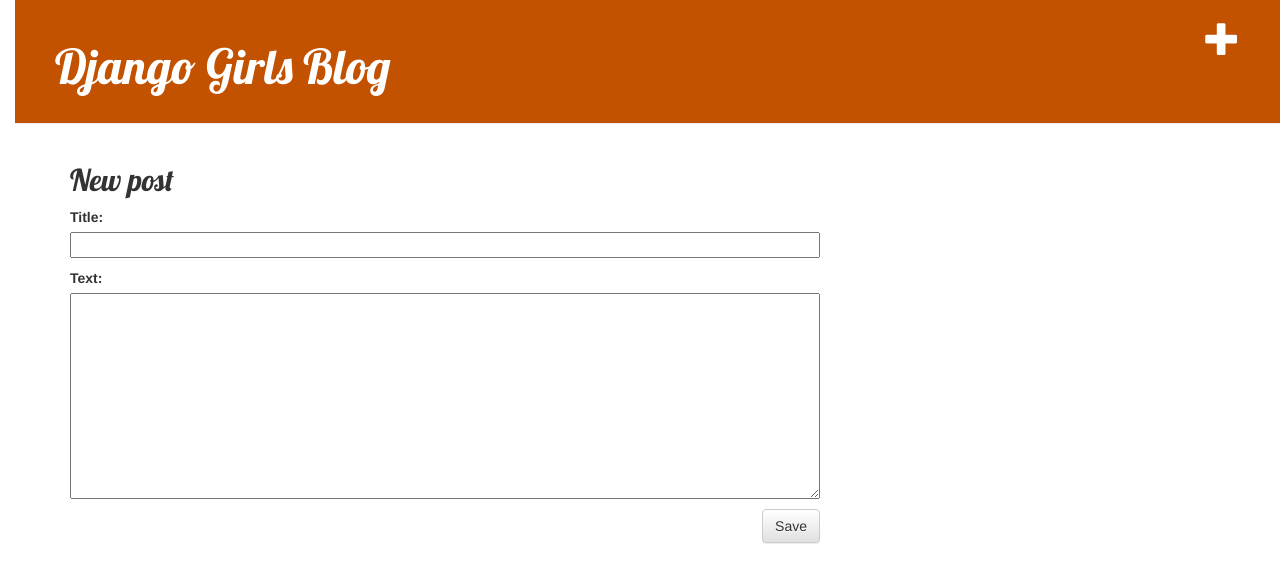
After one commit to RYgithub1/djangoGate_v5_dgirls, a Django app: page /post/new/ in a window 1280 px wide. The commit adds this page. Shown: the top 583 px of the page. Run offline with Django 3.2, Linux system fonts and the light colour scheme; some libraries are stand-ins or nearby versions.

Commit message:
extends_app_and_make_button

```diff
--- /dev/null
+++ b/blog/forms.py
@@ -0,0 +1,15 @@
+from django import forms
+
+from .models import Post
+
+
+# フォーム名をPostForm。Djangoのform認識のためにforms.ModelForm
+class PostForm(forms.ModelForm):
+
+    class Meta:
+        # フォームのモデル指定
+        model = Post
+        # フォームの記入欄情報をfieldsに
+        fields = ('title', 'text',)
+        # author は現在ログインしている人（自分自身）
+        # created_date は（コードによって）自動的に記事を書いた日時が設定
--- a/blog/templates/blog/base.html
+++ b/blog/templates/blog/base.html
@@ -20,6 +20,10 @@
 
   <body>
     <div class="page-header">
+      <!-- フォーム用のビューpost_newを指定して呼び出す -->
+      <a href="{% url 'post_new' %}" class="top-menu"
+        ><span class="glyphicon glyphicon-plus"></span
+      ></a>
       <h1><a href="/">Django Girls Blog</a></h1>
     </div>
     <div class="content container">
--- /dev/null
+++ b/blog/templates/blog/post_edit.html
@@ -0,0 +1,8 @@
+{% extends 'blog/base.html' %} {% block content %}
+<h2>New post</h2>
+<form method="POST" class="post-form">
+  <!-- form.as_p はフォームの表示 -->
+  {% csrf_token %} {{ form.as_p }}
+  <button type="submit" class="save btn btn-default">Save</button>
+</form>
+{% endblock %}
--- a/blog/templates/blog/post_list.html
+++ b/blog/templates/blog/post_list.html
@@ -4,6 +4,7 @@
     <p>published: {{ post.published_date }}</p>
   </div>
 
+  <!-- 下記はblog/urls.pyの、name=post_detail のURLを待ち受ける事を意味 -->
   <h2><a href="{% url 'post_detail' pk=post.pk %}">{{ post.title }}</a></h2>
 
   <p>{{ post.text|linebreaksbr }}</p>
--- a/blog/urls.py
+++ b/blog/urls.py
@@ -6,5 +6,8 @@
     # name='post_list' は、ビューを識別するために使われるURL の名前
     # つまり、ビューで、def post_list():にして識別するってこと
     path('', views.post_list, name='post_list'),
-    path('post/<int:pk/>', views.post_detail, name='post_detail'),
+    # url最後の/がないと,正確でないのでエラー発生。ブラウザ検索の自動補完はない様子
+    path('post/<int:pk>/', views.post_detail, name='post_detail'),
+
+    path('post/new/', views.post_new, name='post_new'),
 ]
--- a/blog/views.py
+++ b/blog/views.py
@@ -2,6 +2,8 @@
 
 from django.utils import timezone
 from .models import Post
+
+from .forms import PostForm
 
 
 def post_list(request):
@@ -17,3 +19,9 @@
     # post = Post.objects.get_object_or_404(id=pk)
     post = get_object_or_404(Post, pk=pk)
     return render(request, 'blog/post_detail.html', {'post': post})
+
+
+# form作成時に、投稿postを作成するメソ
+def post_new(request):
+    form = PostForm()
+    return render(request, 'blog/post_edit.html', {'form': form})
```
